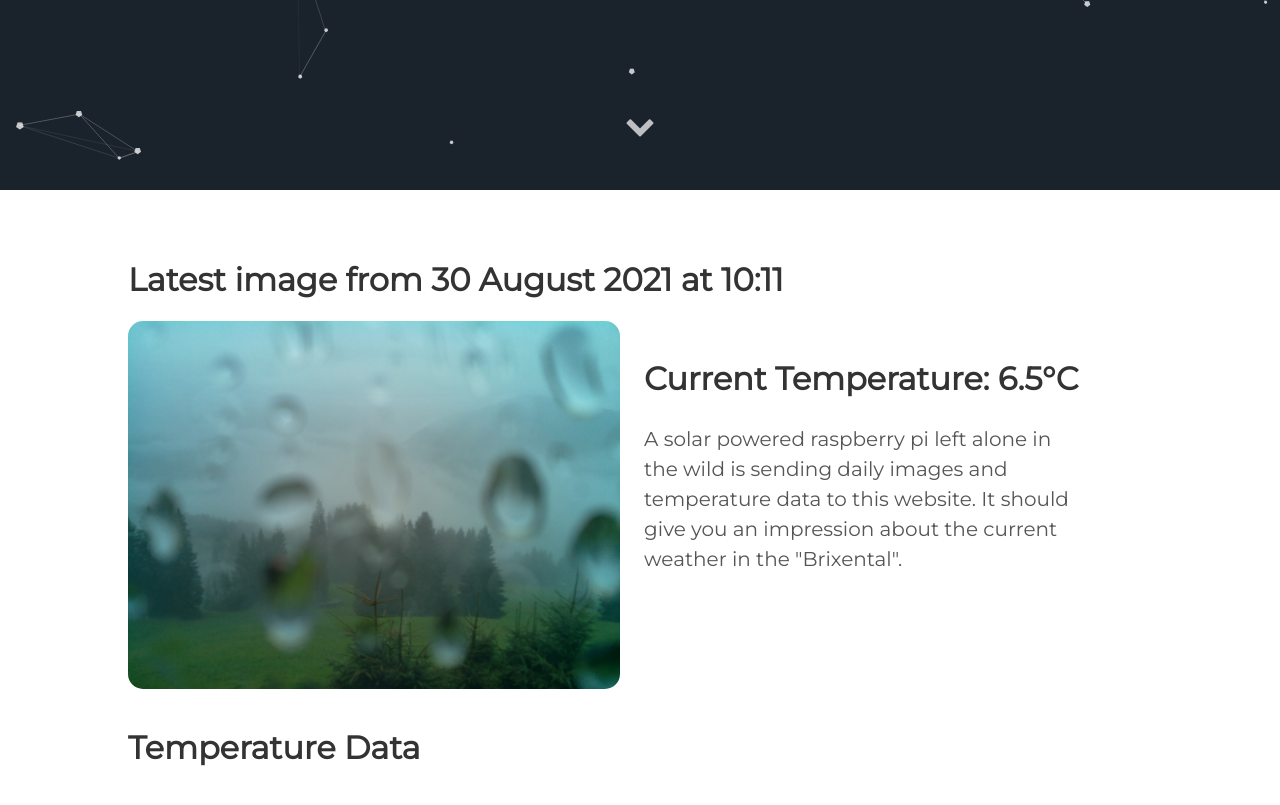
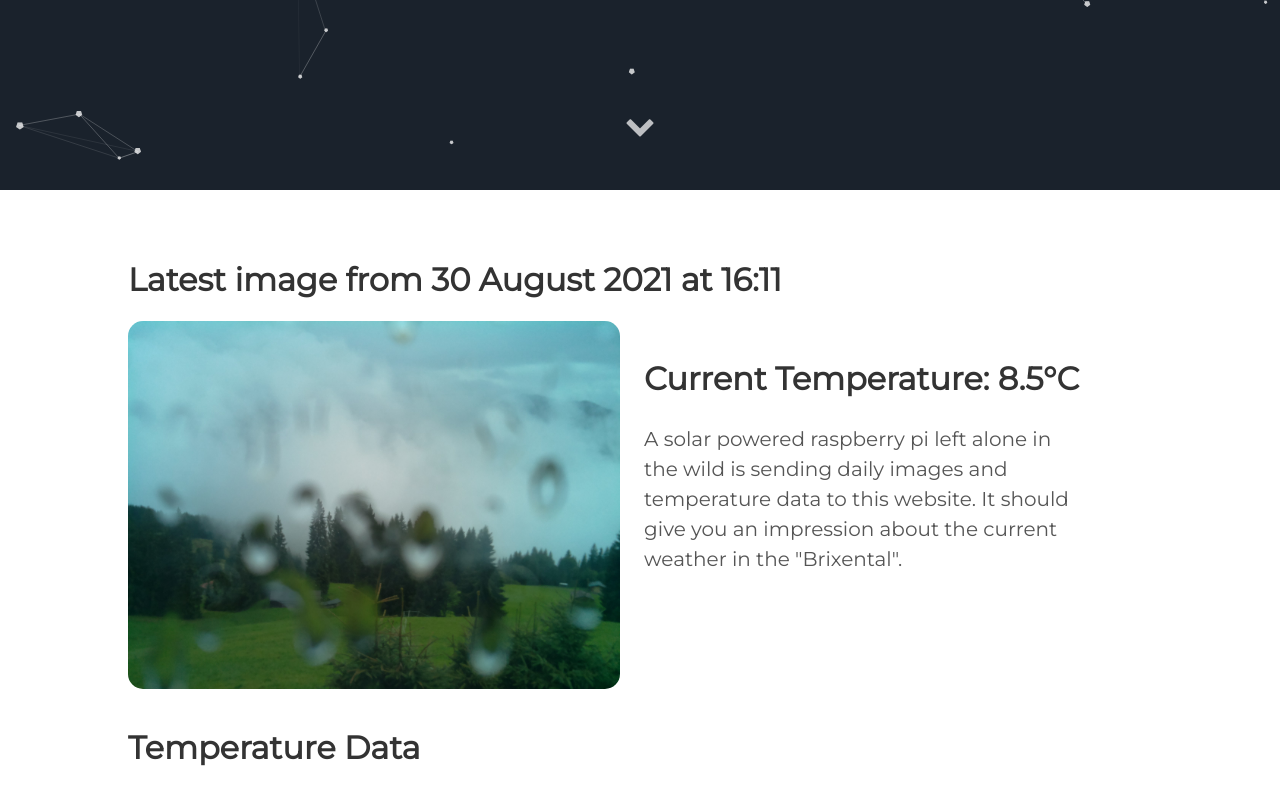
Before and after one commit to vektorious/vektorious.github.io, a Jekyll site: the page built from resources/huette.md, in a window 1280 px wide and 900 px high, scrolled down 710 px. Shown: the top 805 px of the window. Built offline with Jekyll 4.4.1, drawn with Linux system fonts in a browser that asks for light colours.

Commit message:
I'm a bot beep boop

```diff
--- a/resources/huette.md
+++ b/resources/huette.md
@@ -6,13 +6,13 @@ image: '/assets/img/'
 description: 'Live image from the Austrian alps'
 twitter_text: ' '
 ---
-## Latest image from 30 August 2021 at 10:11
+## Latest image from 30 August 2021 at 16:11
 <div class="huette">
   <div class="huette-image">
     <img src="{{ "/assets/img/huette.jpg" | prepend: site.baseurl }}">
   </div>
   <div class="huette-text">
-        <h2>Current Temperature: 6.5°C</h2>
+        <h2>Current Temperature: 8.5°C</h2>
         <p>A solar powered raspberry pi left alone in the wild is sending daily images and temperature data to this website. It should give you an impression about the current weather in the "Brixental".</p>
 
   </div>
```
Also changed, not shown: rpi-script/2021-08-30_160950.txt (renamed from rpi-script/2021-08-30_100955.txt, +5 -5 lines), rpi-script/huette.md (+2 -2 lines), assets/img/huette.jpg, assets/img/temp_plot.png, rpi-script/temp_plot.png, 1 other file.
